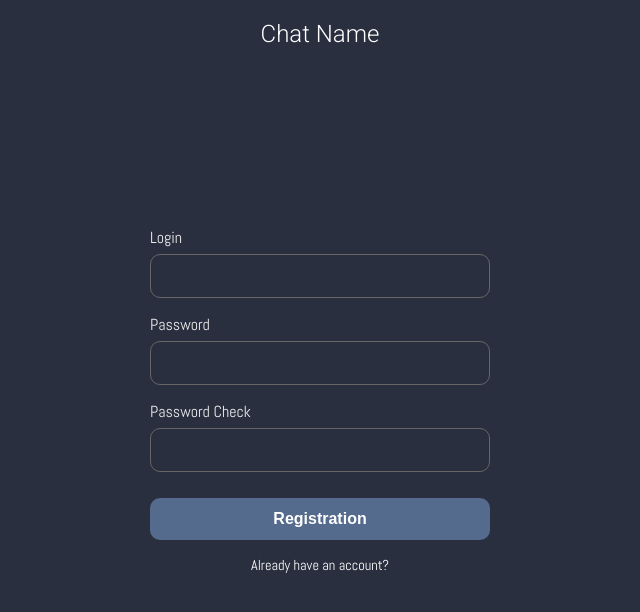
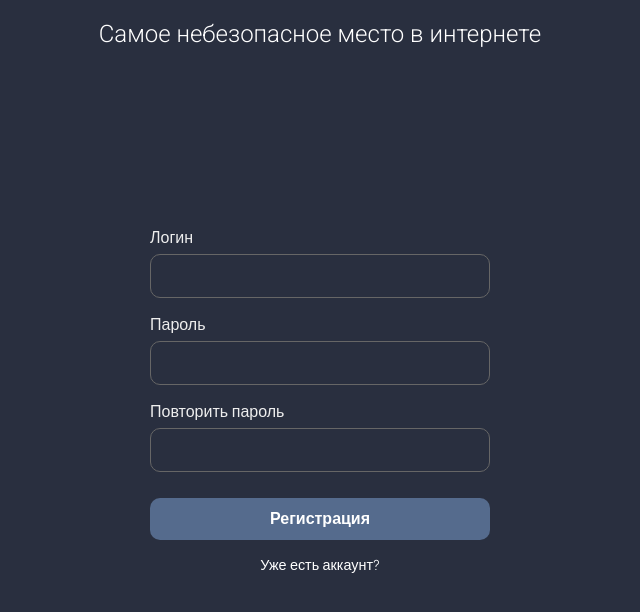
Before and after one commit to BelutijNazar/WEB, a Vue app in the folder app/: page / in a window 1280 px wide. Shown: the top 612 px of the page, without its empty margins (320-960 px from the left). Built offline with nearby package versions, Linux system fonts and the light colour scheme; the HTML template or start-up script is replaced by a standard one.

Commit message:
русский текст

```diff
--- a/app/src/App.vue
+++ b/app/src/App.vue
@@ -1,6 +1,6 @@
 <template>
   <header class="app-header">
-      <h1 class="title">Chat Name</h1>
+      <h1 class="title">Самое небезопасное место в интернете</h1>
     </header>
     <router-view/>
 </template>
--- a/app/src/components/LoginPage.vue
+++ b/app/src/components/LoginPage.vue
@@ -1,11 +1,11 @@
 <template>
   <div class="login-wrapper">
     <div class="form-container">
-      <label class="label">Login</label>
+      <label class="label">Логин</label>
       <input type="text" class="input" v-model="nickname" @input="clearErrors('nickname')" />
       <div v-if="nicknameError" class="error-message">{{ nicknameError }}</div>
 
-      <label class="label">Password</label>
+      <label class="label">Пароль</label>
       <input type="password" class="input" v-model="password" @input="clearErrors('password')" />
       <div v-if="passwordError" class="error-message">{{ passwordError }}</div>
 
@@ -13,10 +13,10 @@
       <div v-if="successMessage" class="success-message">{{ successMessage }}</div>
 
       <router-link to="#" class="full-width-link">
-        <button class="btn" @click.prevent="login">Login</button>
+        <button class="btn" @click.prevent="login">Зайти</button>
       </router-link>
 
-      <router-link to="/" class="link">Don't have an account?</router-link>
+      <router-link to="/" class="link">Нет аккаунта?</router-link>
     </div>
   </div>
 </template>
--- a/app/src/components/RegistrationPage.vue
+++ b/app/src/components/RegistrationPage.vue
@@ -2,15 +2,15 @@
   <div class="reg-wrapper">
 
     <div class="form-container">
-      <label class="label">Login</label>
+      <label class="label">Логин</label>
       <input type="text" class="input" v-model="nickname" @input="clearErrors('nickname')" />
       <div v-if="nicknameError" class="error-message">{{ nicknameError }}</div>
 
-      <label class="label">Password</label>
+      <label class="label">Пароль</label>
       <input type="password" class="input" v-model="password" @input="clearErrors('password')" />
       <div v-if="passwordError" class="error-message">{{ passwordError }}</div>
 
-      <label class="label">Password Check</label>
+      <label class="label">Повторить пароль</label>
       <input type="password" class="input" v-model="confirmPassword" @input="clearErrors('confirmPassword')" />
       <div v-if="confirmPasswordError" class="error-message">{{ confirmPasswordError }}</div>
 
@@ -18,9 +18,9 @@
       <div v-if="successMessage" class="success-message">{{ successMessage }}</div>
 
 
-      <button class="btn" @click="register">Registration</button>
+      <button class="btn" @click="register">Регистрация</button>
 
-      <router-link to="/log" class="link">Already have an account?</router-link>
+      <router-link to="/log" class="link">Уже есть аккаунт?</router-link>
     </div>
   </div>
 </template>
```
Also changed, not shown: 2 other files (tests, documents, lock files or other folders).
